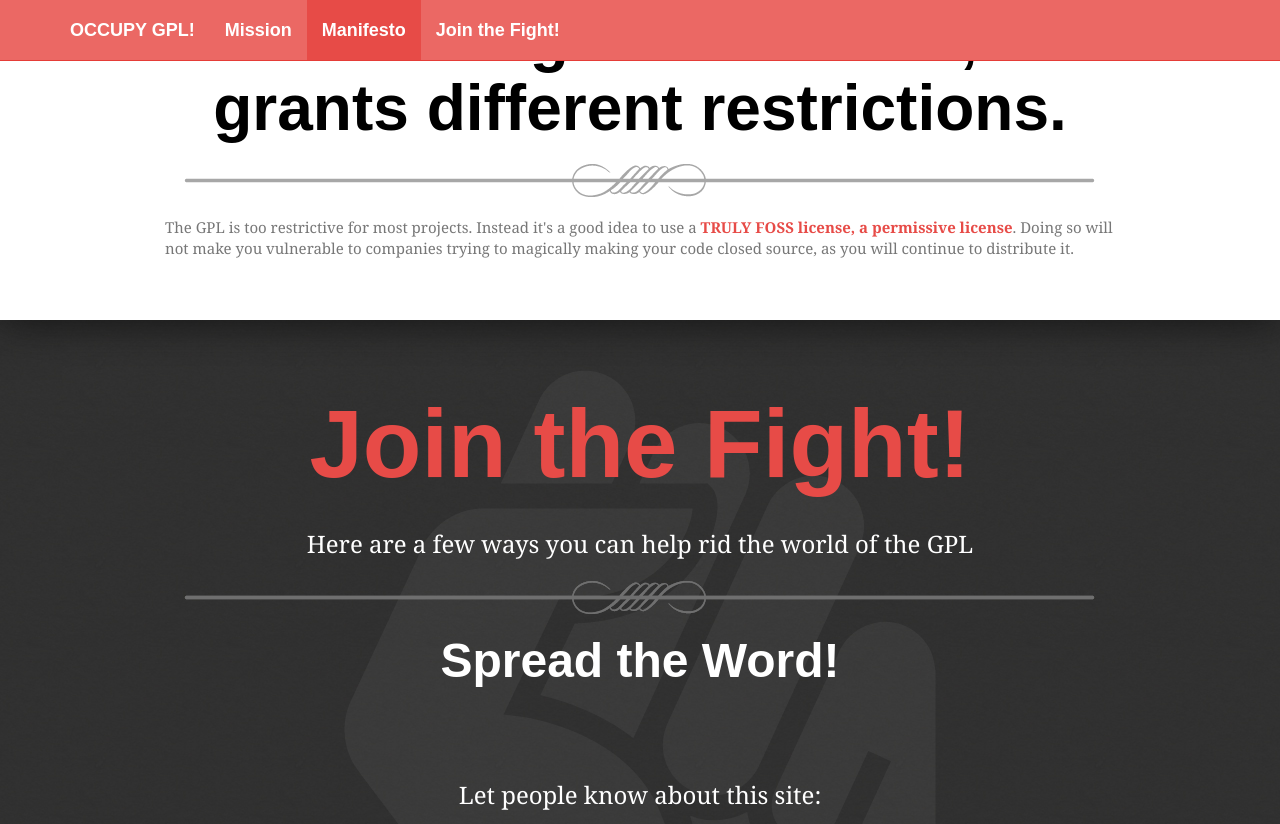
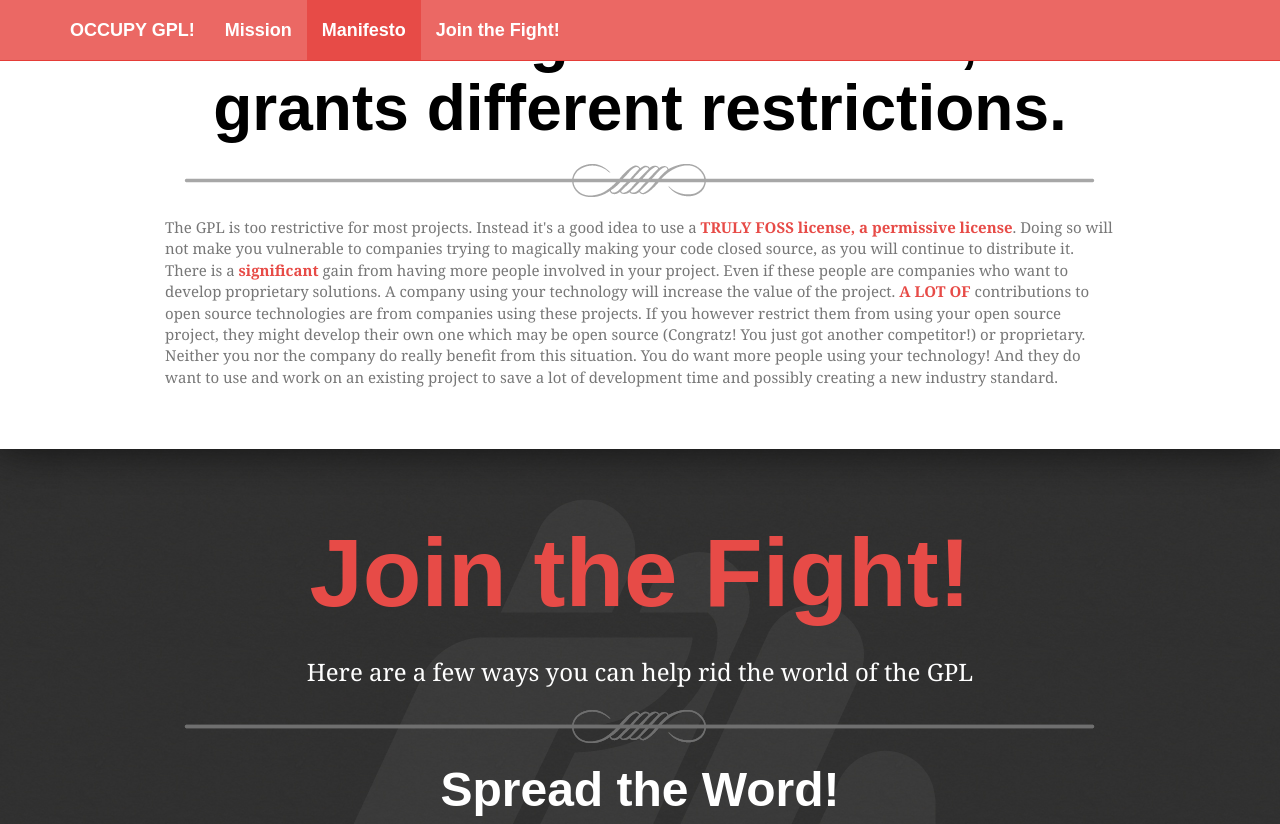
Before and after one commit to typotypo/occupygpl.org, a Jekyll site: the page built from index.html, in a window 1280 px wide and 900 px high, scrolled down 1553 px, cut to the strip 0-824 px from the top of the window. Built offline with Jekyll 4.4.1, drawn with Linux system fonts in a browser that asks for light colours; some web fonts are replaced; comment, search, counter and statistics services are not loaded; some of the changed text lies outside the part shown.

Commit message:
finish manifesto

```diff
--- a/_config.yaml
+++ b/_config.yaml
@@ -1 +1 @@
-slogan: The movement to rid the world of non-permissive open source licenses
+slogan: The movement to rid the world of non-permissive open source licenses.
--- a/_includes/manifesto.html
+++ b/_includes/manifesto.html
@@ -44,7 +44,15 @@
             The GPL is too restrictive for most projects. Instead it's a good idea to use a
             <strong>TRULY FOSS license, a permissive license</strong>. Doing so will not make you
             vulnerable to companies trying to magically making your code closed source, as you will
-            continue to distribute it.
-        </p>
+            continue to distribute it.<br/>
+            There is a <strong>significant</strong> gain from having more people involved in your project.
+            Even if these people are companies who want to develop proprietary solutions. A company using
+            your technology will increase the value of the project. <strong>A LOT OF</strong> contributions
+            to open source technologies are from companies using these projects. If you however restrict them
+            from using your open source project, they might develop their own one which may be open source
+            (Congratz! You just got another competitor!) or proprietary. Neither you nor the company do really
+            benefit from this situation. You do want more people using your technology! And they do want to use
+            and work on an existing project to save a lot of development time and possibly creating a new industry
+            standard.<br/>
     </div>
 </section>
--- a/_layouts/default.html
+++ b/_layouts/default.html
@@ -2,15 +2,16 @@
 <title>Occupy GPL! - {{ site.slogan }}</title>
 <meta name="viewport" content="width=device-width, initial-scale=1, maximum-scale=1, user-scalable=no">
 <meta http-equiv="Content-Type" content="text/html;charset=UTF-8">
-<meta name="description" content="lorem ipsum dolor sit amet">
-<meta property="og:title" content="Occupy GPL">
+<meta name="description" content="{{ site.slogan }}">
+<meta property="og:title" content="Occupy GPL!">
 <meta property="og:description" content="{{ site.slogan }}">
 <meta property="og:url" content="http://occupygpl.org/" />
+
+<link href="img/icon.png" rel="icon" />
 
 <link href="lib/bootstrap/css/bootstrap.min.css" rel="stylesheet" type="text/css" />
 <link href="css/journal.min.css" rel="stylesheet" type="text/css" />
 <link href="css/main.css" rel="stylesheet" type="text/css" />
-
 
 {% include navbar.html %}
 
```
Also changed, not shown: img/icon.png (added).
